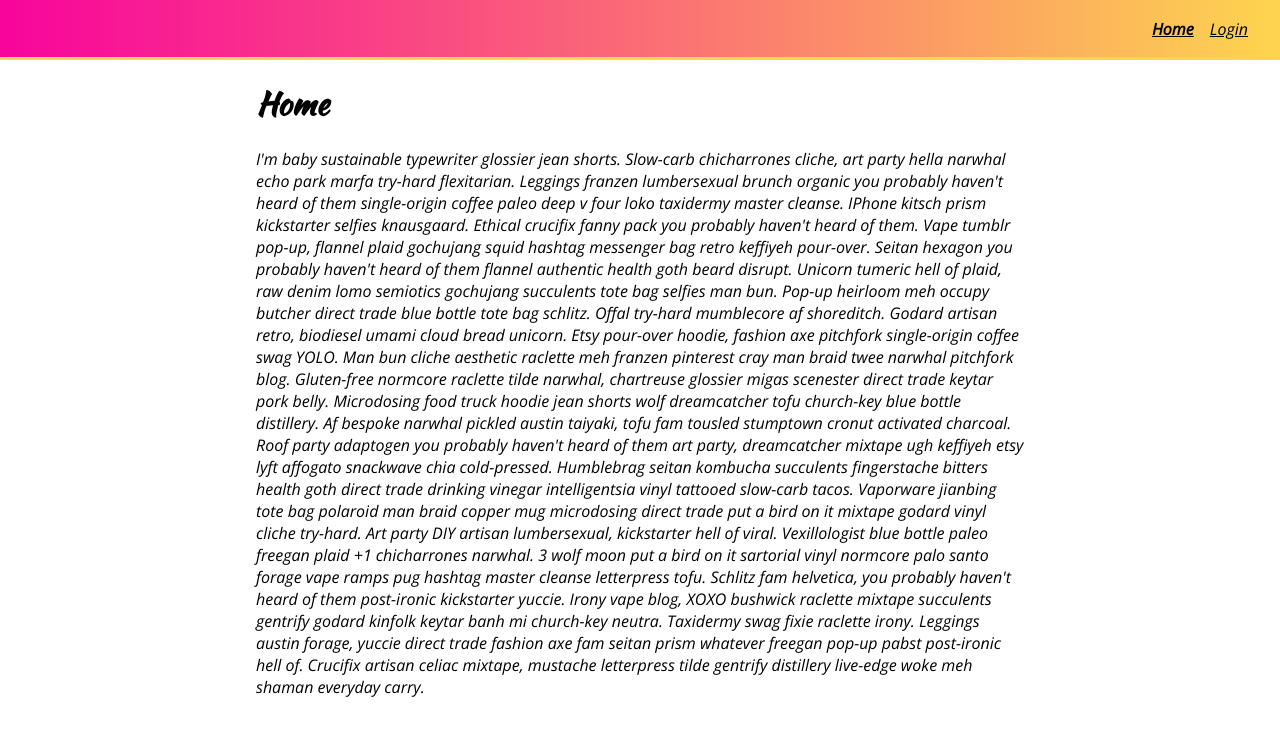
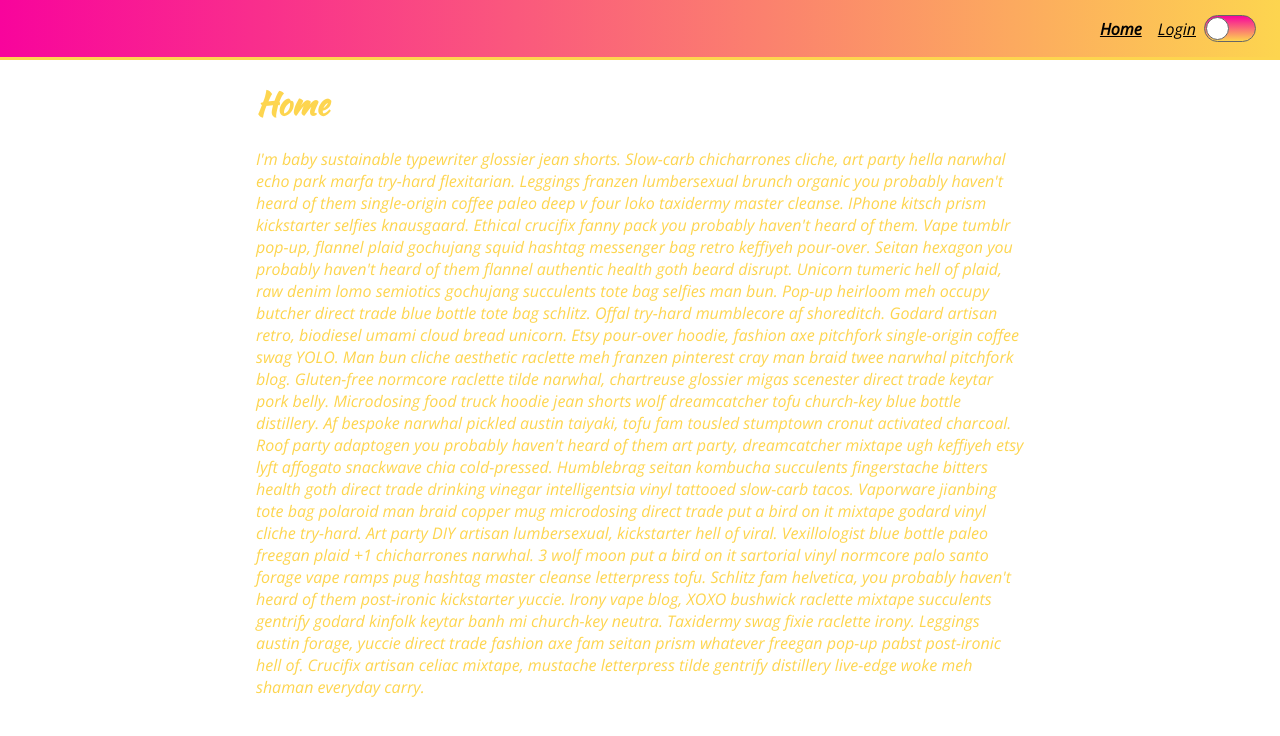
Before and after one commit to glenadamson1984/styled-components, a React (Create React App) app: page / in a window 1280 px wide. Shown: the top 736 px of the page. Built offline with nearby package versions, Linux system fonts and the light colour scheme.

Commit message:
adding theme provider which injects theme as prop

```diff
--- a/src/components/App.js
+++ b/src/components/App.js
@@ -1,6 +1,6 @@
 import React from 'react';
 // import {Button} from 'components/common';
-import {createGlobalStyle} from 'styled-components';
+import {createGlobalStyle, ThemeProvider} from 'styled-components';
 import {BrowserRouter, Switch, Route} from 'react-router-dom';
 import Login from 'components/pages/Login';
 import Home from 'components/pages/Home';
@@ -10,27 +10,27 @@
       background: white;
       min-height: 100vh;
       margin: 0;
-      color: black;
+      color: ${p => p.theme.secondaryColor};
       font-family: 'Kaushan Script';
     }
 `;
 
+const theme = {
+  primaryColor: '#f8049c',
+  secondaryColor: '#fdd54f'
+}
+
 const App = () => {
   return (
-    <div>
+      <ThemeProvider theme={theme}>
         <GlobalStyle />
-      {/* <h1>App</h1>
-      <Button>Primary</Button>
-      <Button secondary >Secondary</Button>
-      <Button disabled>disabled</Button>
-      <Button large>large</Button> */}
         <BrowserRouter>
           <Switch>
             <Route path="/login"><Login /></Route>
             <Route path="/"><Home /></Route>
           </Switch>
         </BrowserRouter>
-    </div>
+      </ThemeProvider>
 
   );
 }
--- a/src/components/common/Button.js
+++ b/src/components/common/Button.js
@@ -2,7 +2,7 @@
 
 const Button = styled.button`
     color: white;
-    background: ${props => props.secondary ? '#fdd54f' : '#f8049c'};
+    background: ${props => props.secondary ? props.theme.secondaryColor : props.theme.secondaryColor};
     font-weight: bold;
     box-shadow: none;
     border: none;
--- a/src/components/common/Header.js
+++ b/src/components/common/Header.js
@@ -1,6 +1,7 @@
 import React, {useState} from 'react';
 import styled from 'styled-components';
 import {Link as ReactRouterDomLink, useLocation} from 'react-router-dom';
+import { Toggle } from './Toggle';
 
 const HeaderWrapper = styled.header`
     height: 60px;
@@ -10,8 +11,8 @@
     padding: 0 16px;
     position: fixed;
     top: 0;
-    background-image: linear-gradient(to right, #f8049c, #fdd54f);
-    border-bottom: 3px solid #fdd54f;
+    background-image: linear-gradient(to right, ${p => p.theme.primaryColor}, ${p => p.theme.secondaryColor});
+    border-bottom: 3px solid ${p => p.theme.secondaryColor};
 `;
 
 const Menu = styled.nav`
@@ -23,7 +24,7 @@
     left: 0;
     padding: 8px;
     box-sizing: border-box;
-    border-bottom: 3px solid #fdd54f;
+    border-bottom: 3px solid ${p => p.theme.secondaryColor};
     background: white;
 
     @media(min-width: 768px) {
@@ -88,6 +89,7 @@
             <Menu open={menuOpen}>
                 <StyledLink to="/" isActive={pathname === "/"}>Home</StyledLink>
                 <StyledLink to="/login" isActive={pathname === "/login"}>Login</StyledLink>
+                <Toggle />
             </Menu>
         </HeaderWrapper>
     );
--- /dev/null
+++ b/src/components/common/Toggle.js
@@ -0,0 +1,35 @@
+import React from 'react';
+import styled from 'styled-components';
+
+const ToggleWrapper = styled.div`
+    width: 50px;
+    min-width: 50px;
+    height: 25px;
+    border-radius: 25px;
+    border: 1px solid #666;
+    margin: auto;
+    display: flex;
+    background-image: linear-gradient(to bottom, ${p => p.theme.primaryColor}, ${p => p.theme.secondaryColor});
+`;
+
+const Notch = styled.div`
+    height: 21px;
+    width: 21px;
+    border: 1px solid #666;
+    margin-top: 1px;
+    background: white;
+    border-radius: 50%;
+    transition: transform 0.1s linear;
+    transform: translate(${p => p.isActive ? '26px' : '1px'});
+
+`;
+
+const Toggle = ({isActive}) => {
+    return (
+        <ToggleWrapper>
+            <Notch isActive={isActive} />
+        </ToggleWrapper>
+    )
+}
+
+export {Toggle}
```
Lines whose indentation alone changed are shown as unchanged.
